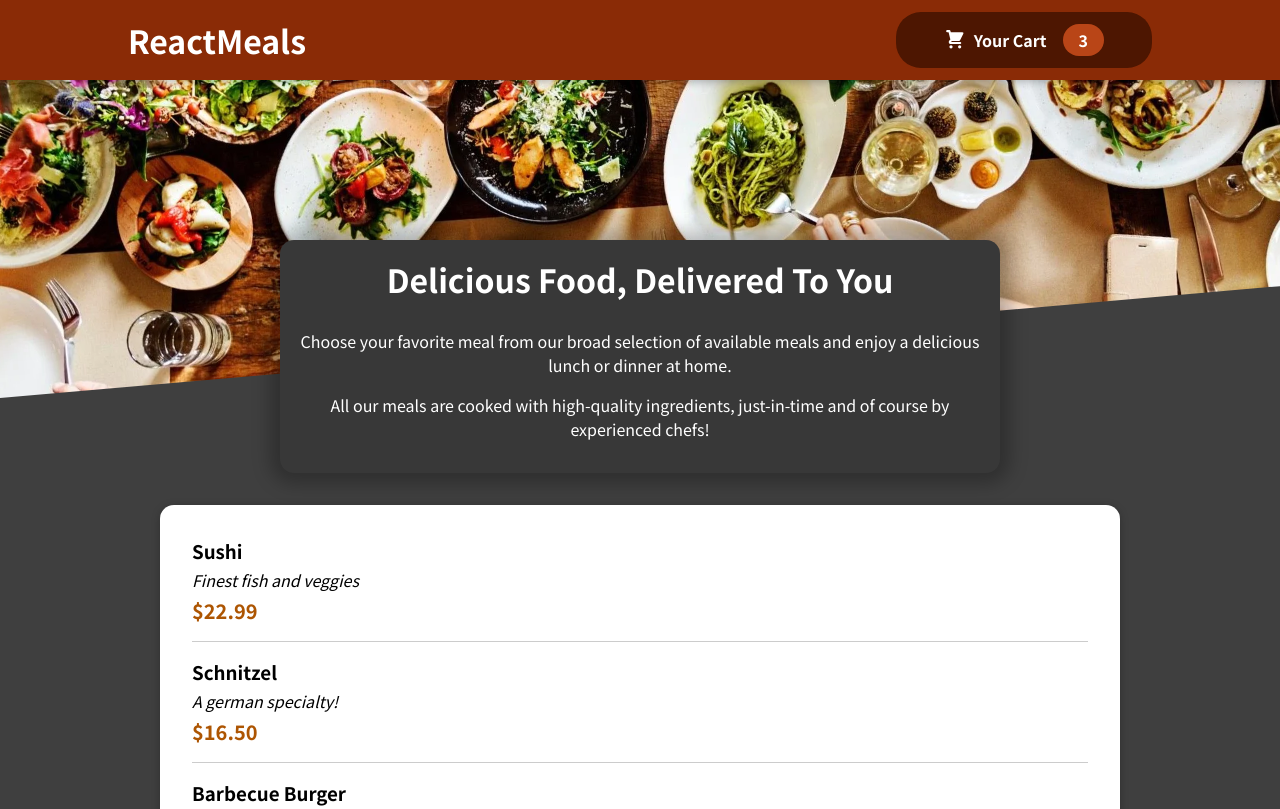
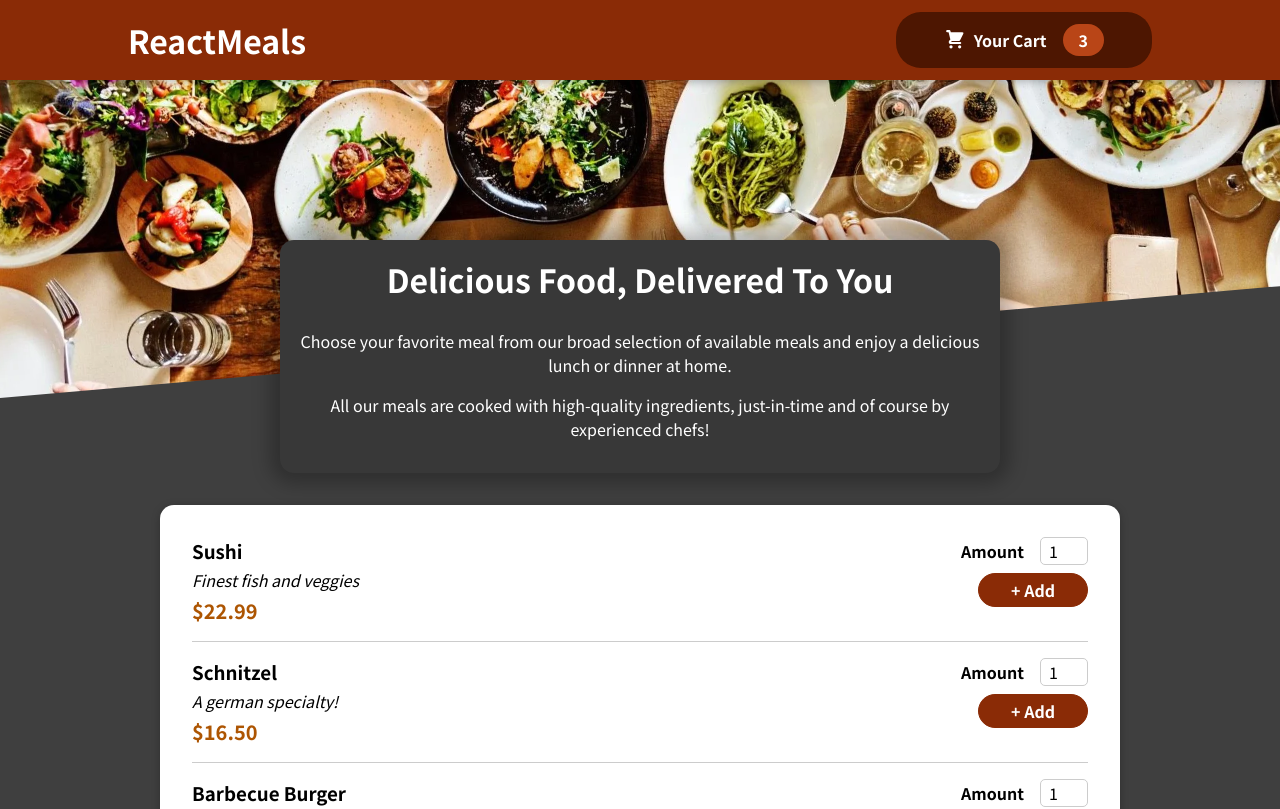
Before and after one commit to Kapil0212/restaurant-react, a React (Create React App) app: page / in a window 1280 px wide. Shown: the top 809 px of the page. Built offline with nearby package versions, Linux system fonts and the light colour scheme.

Commit message:
Added form

```diff
--- a/src/components/Layout/Header.js
+++ b/src/components/Layout/Header.js
@@ -6,7 +6,7 @@
 
 const Header = props => {
     return <Fragment>
-        <header className={classes.header}>
+        <header className={classes.header} >
             <h1>ReactMeals</h1>
             <HeaderCartButton />
         </header>
--- a/src/components/Meals/MealItem/MealItem.js
+++ b/src/components/Meals/MealItem/MealItem.js
@@ -1,4 +1,6 @@
+import MealItemForm from './MealItemForm';
 import classes from './MealItem.module.css';
+
 const MealItem = (props) => {
     const price = `$${props.price.toFixed(2)}`;
     return (
@@ -9,7 +11,7 @@
                 <div className={classes.price}>{price}</div>
             </div>
             <div>
-
+            <MealItemForm />
             </div>
         </li>
     );
--- /dev/null
+++ b/src/components/Meals/MealItem/MealItemForm.js
@@ -0,0 +1,18 @@
+import Input from '../../UI/Input';
+import  classes from './MealItemForm.module.css';
+
+const MealItemForm = () => {
+    return ( <form className={classes.form}>
+        <Input  label="Amount" input={{ id: 'amount' ,
+            type: 'number',
+            min: '1',
+            max: '5',
+            step: '1',
+            defaultValue: '1'
+        }} />
+
+        <button>+ Add</button>
+    </form>
+    );
+};
+    export default MealItemForm;
--- /dev/null
+++ b/src/components/Meals/MealItem/MealItemForm.module.css
@@ -0,0 +1,20 @@
+.form {
+  text-align: right;
+}
+
+.form button {
+  font: inherit;
+  cursor: pointer;
+  background-color: #8a2b06;
+  border: 1px solid #8a2b06;
+  color: white;
+  padding: 0.25rem 2rem;
+  border-radius: 20px;
+  font-weight: bold;
+}
+
+.form button:hover,
+.form button:active {
+  background-color: #641e03;
+  border-color: #641e03;
+}
--- /dev/null
+++ b/src/components/UI/Input.js
@@ -0,0 +1,12 @@
+import classes from './Input.module.css';
+
+const Input = (props) => {
+    return (
+        <div className={classes.input}>
+            <label htmlFor={props.input.id}>{props.label}</label>
+            <input {...props.input} />
+        </div>
+    );
+};
+
+export default Input;
--- /dev/null
+++ b/src/components/UI/Input.module.css
@@ -0,0 +1,18 @@
+.input {
+  display: flex;
+  align-items: center;
+  margin-bottom: 0.5rem;
+}
+
+.input label {
+  font-weight: bold;
+  margin-right: 1rem;
+}
+
+.input input {
+  width: 3rem;
+  border-radius: 5px;
+  border: 1px solid #ccc;
+  font: inherit;
+  padding-left: 0.5rem;
+}
```
